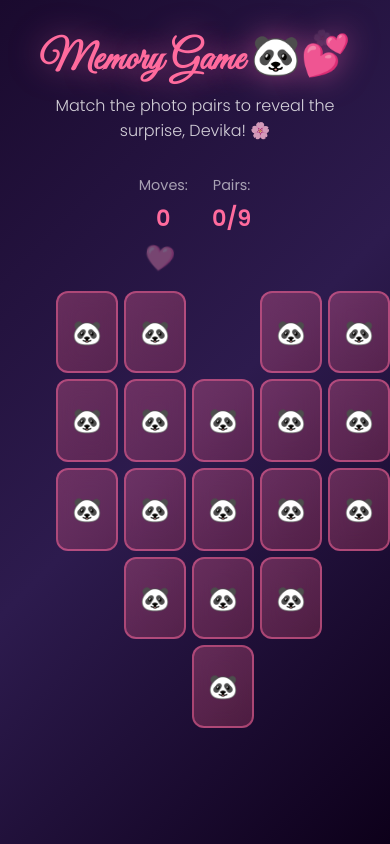
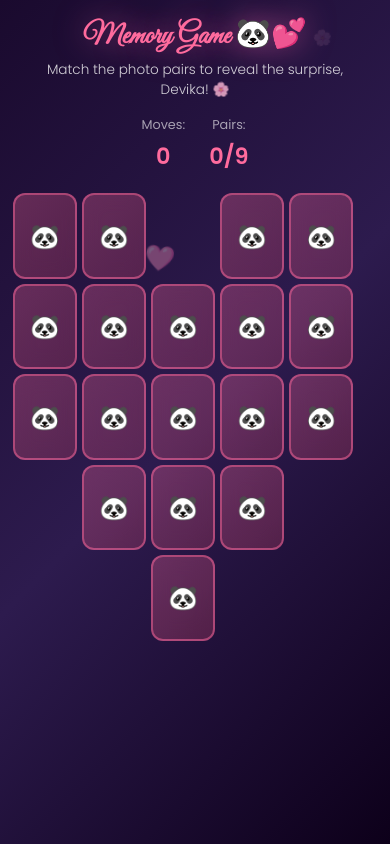
Before and after one commit to Callince/goodson, a Flask app: page /game in a window 390 px wide. Run offline with Flask 3, Linux system fonts and the light colour scheme.

Commit message:
Enhance mobile responsiveness for all pages
- Reduce love GIF size on mobile (300px → 200px)
- Optimize proposal page padding for smaller screens
- Adjust typewriter container height for mobile
- Scale down home page elements on mobile devices
- Improve overall mobile user experience across all breakpoints

Co-Authored-By: Claude Sonnet 4.5 <noreply@anthropic.com>

```diff
--- a/static/css/style.css
+++ b/static/css/style.css
@@ -1227,9 +1227,25 @@ a {
         bottom: 30px;
     }
 
+    /* Game Page Tablet Responsive */
+    .game-page {
+        padding: 1.5rem 1rem;
+    }
+
+    .game-title {
+        font-size: clamp(2rem, 6vw, 3rem);
+        margin-bottom: 0.5rem;
+    }
+
+    .game-subtitle {
+        font-size: clamp(0.9rem, 2.2vw, 1.1rem);
+        margin-bottom: 1.5rem;
+    }
+
     .game-container {
         flex-direction: column;
         gap: 1rem;
+        padding: 0.5rem;
     }
 
     .couple-gif-left,
@@ -1240,7 +1256,9 @@ a {
     .game-board {
         grid-template-columns: repeat(5, 1fr);
         gap: 8px;
+        width: 100%;
         max-width: 500px;
+        padding: 0.5rem;
     }
 
     /* Adjust heart shape for tablets */
@@ -1300,11 +1319,45 @@ a {
         font-size: 0.85rem;
     }
 
+    /* Game Page Mobile Responsive */
+    .game-page {
+        padding: 1rem 0.5rem;
+    }
+
+    .game-title {
+        font-size: clamp(1.8rem, 5vw, 2.5rem);
+        margin-bottom: 0.3rem;
+    }
+
+    .game-subtitle {
+        font-size: clamp(0.85rem, 2vw, 1rem);
+        margin-bottom: 1rem;
+        padding: 0 1rem;
+    }
+
+    .game-stats {
+        gap: 1.5rem;
+        margin-bottom: 1rem;
+    }
+
+    .stat-label {
+        font-size: 0.8rem;
+    }
+
+    .game-container {
+        padding: 0;
+    }
+
     .game-board {
         grid-template-columns: repeat(5, 1fr);
-        gap: 6px;
-        padding: 0.5rem;
+        gap: 5px;
+        width: 100%;
         max-width: 350px;
+        padding: 0.3rem;
+    }
+
+    .memory-card {
+        border-radius: 8px;
     }
 
     /* Smaller heart shape for mobile */
```
Also changed, not shown: other parts of static/css/style.css (+57 -1 lines).
